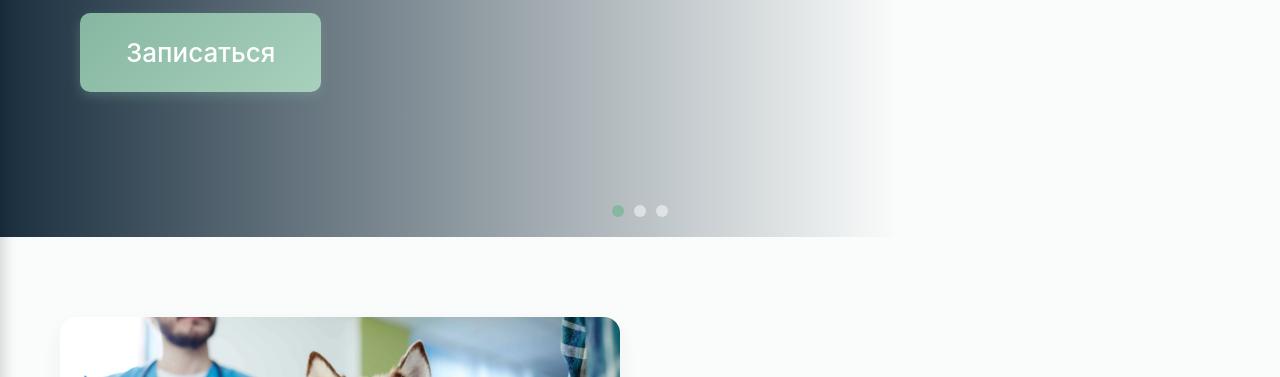
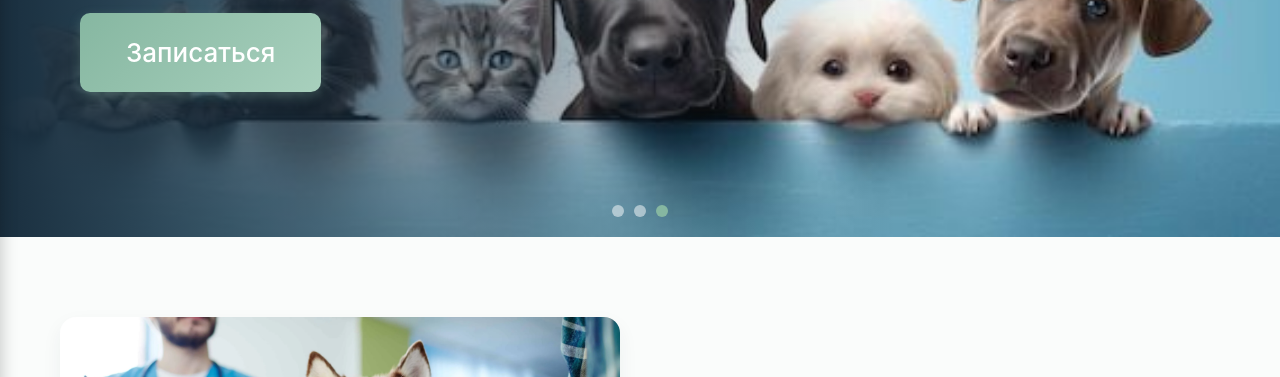
Before and after one commit to marchmasah-cpu/vet-care, a plain HTML site: page index.html in a window 1280 px wide. Both pictures are taken after a click on the button "Следующий слайд". Shown: the part 393-770 px from the top of the page. Drawn offline with Linux system fonts and the light colour scheme.

Commit message:
Update index.html

```diff
--- a/index.html
+++ b/index.html
@@ -362,6 +362,67 @@
 
     updateDisplay();
   })();
+const slides = document.querySelectorAll('.hero-slider__slide');
+const prevBtn = document.querySelector('.slider-arrow--prev');
+const nextBtn = document.querySelector('.slider-arrow--next');
+const dots = document.querySelectorAll('.slider-dot');
+let currentSlide = 0;
+let slideInterval;
+
+function showSlide(index) {
+  slides.forEach((slide, i) => {
+    slide.classList.toggle('active', i === index);
+  });
+  dots.forEach((dot, i) => {
+    dot.classList.toggle('active', i === index);
+  });
+  currentSlide = index;
+}
+
+function nextSlide() {
+  const next = (currentSlide + 1) % slides.length;
+  showSlide(next);
+}
+
+function prevSlide() {
+  const prev = (currentSlide - 1 + slides.length) % slides.length;
+  showSlide(prev);
+}
+
+function startAutoSlide() {
+  slideInterval = setInterval(nextSlide, 5000);
+}
+function stopAutoSlide() {
+  clearInterval(slideInterval);
+}
+
+if (slides.length > 0) {
+  startAutoSlide();
+
+  prevBtn?.addEventListener('click', () => {
+    prevSlide();
+    stopAutoSlide();
+    startAutoSlide();
+  });
+  nextBtn?.addEventListener('click', () => {
+    nextSlide();
+    stopAutoSlide();
+    startAutoSlide();
+  });
+
+  dots.forEach(dot => {
+    dot.addEventListener('click', () => {
+      const slideIndex = parseInt(dot.dataset.slide);
+      showSlide(slideIndex);
+      stopAutoSlide();
+      startAutoSlide();
+    });
+  });
+
+  const slider = document.querySelector('.hero-slider');
+  slider?.addEventListener('mouseenter', stopAutoSlide);
+  slider?.addEventListener('mouseleave', startAutoSlide);
+}
 </script>
 </body>
 </html>
```
